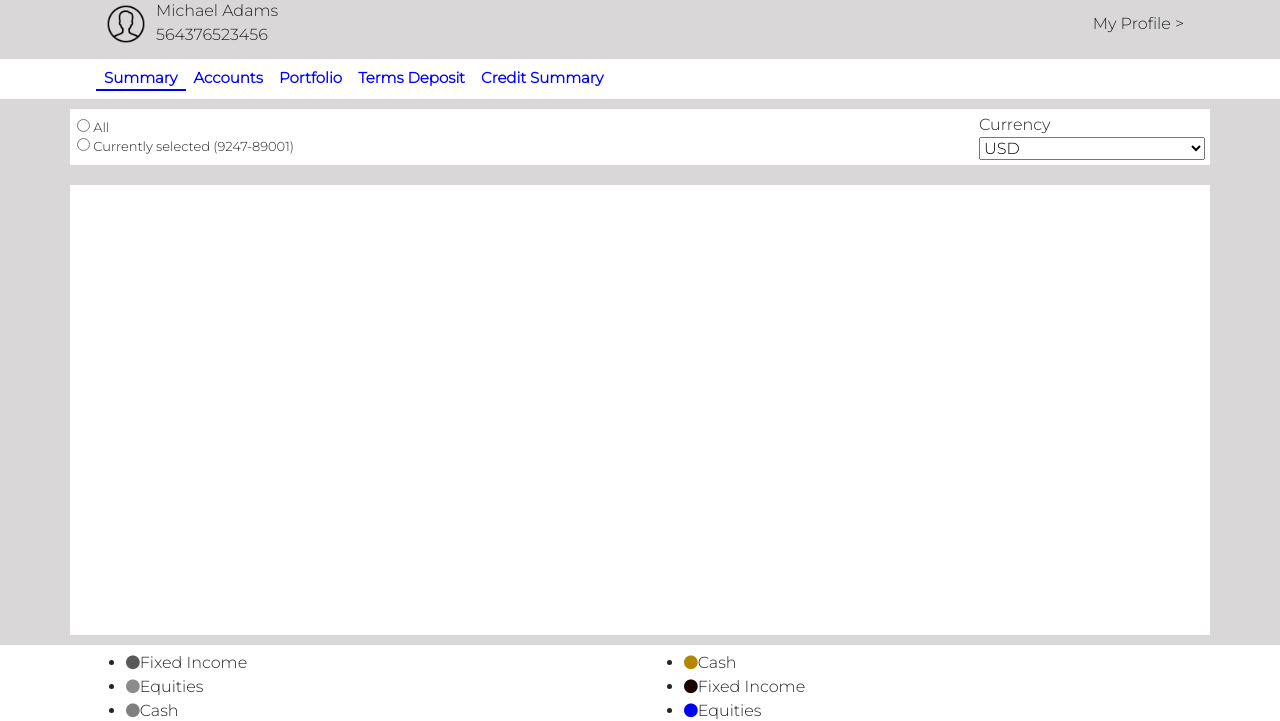
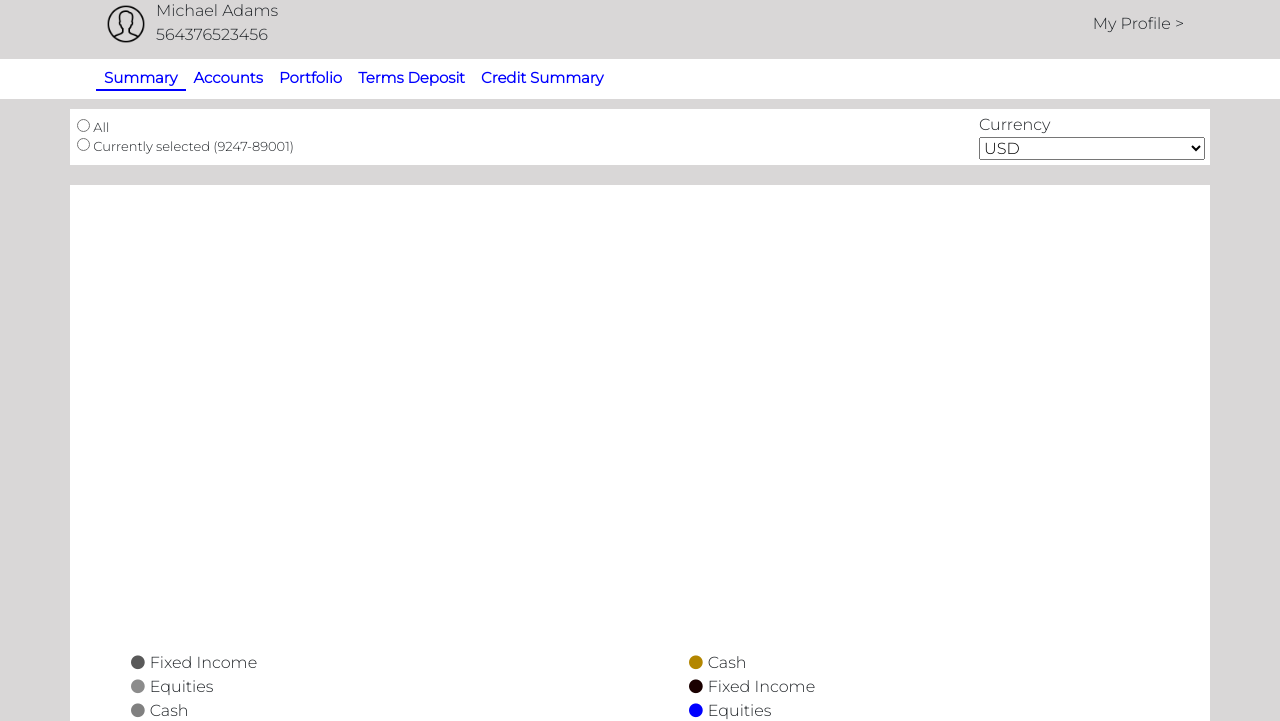
Before and after one commit to utkarshsingh20520/Web-design, a plain HTML site: page index.html in a window 1280 px wide. Shown: the part 82-803 px from the top of the page. Drawn offline with nearby package versions, Linux system fonts and the light colour scheme; a script that the page names is missing.

Commit message:
Update style.css

```diff
--- a/css/style.css
+++ b/css/style.css
@@ -445,7 +445,7 @@ Navigation Bar 3*/
 
 .main2{
 	width: 100%;
-	height: 450px;
+	height: auto;
 	background-color: white;
 }
 
@@ -467,3 +467,12 @@ Navigation Bar 3*/
    	width: 96%;
    }
 }
+
+
+.data ul li{
+	list-style: none;
+}
+
+.data ul li i{
+	margin:  0px 5px;
+}
```
